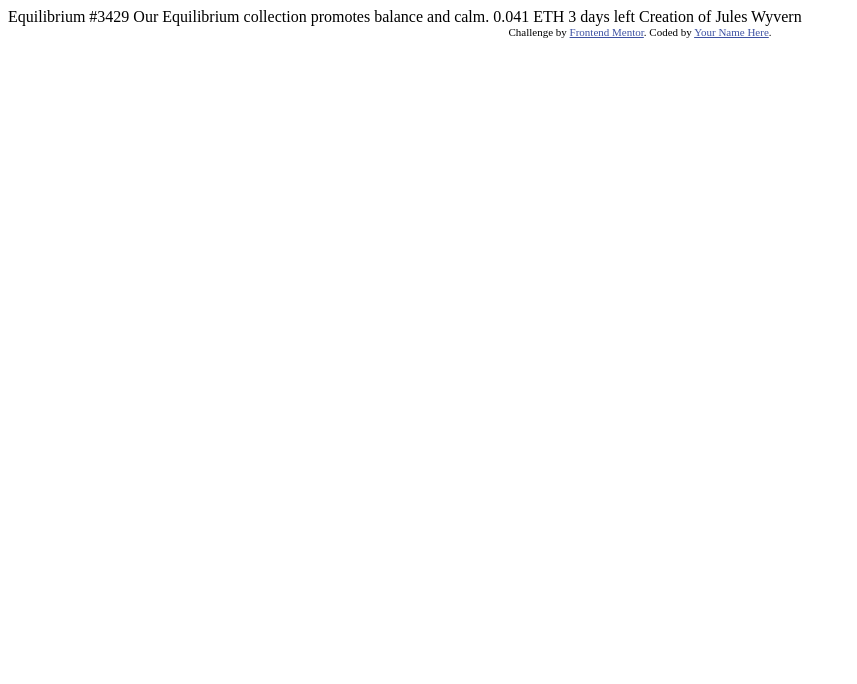
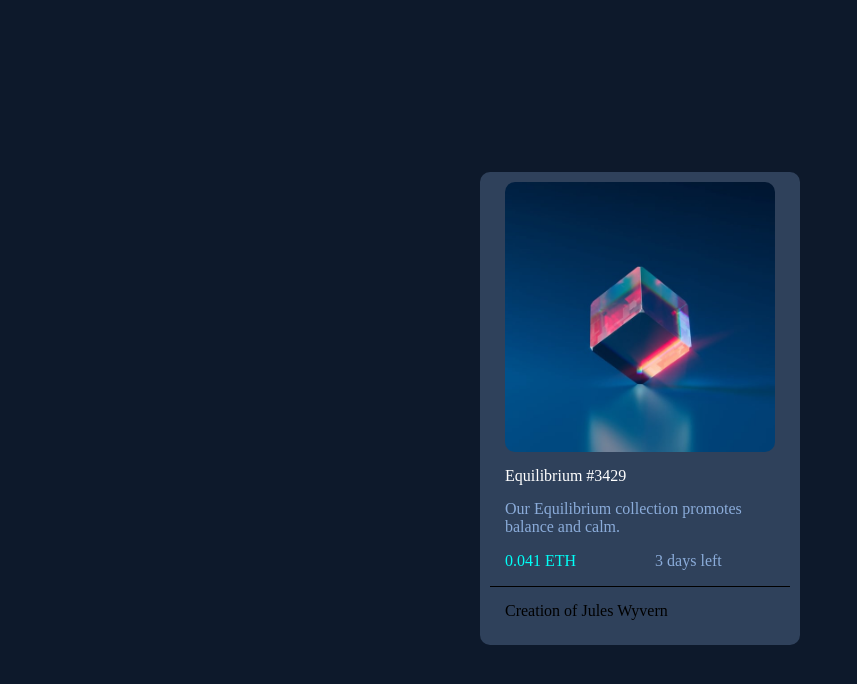
Before and after one commit to ChrisSodapop/EquilibriumCSS, a plain HTML site: page index.html in a window 1280 px wide. Shown: the whole page, without its empty margins (0-857 px from the left). Drawn offline with Linux system fonts and the light colour scheme.

Commit message:
presque terminé

```diff
--- a/index.html
+++ b/index.html
@@ -1,34 +1,32 @@
 <!DOCTYPE html>
 <html lang="en">
+
 <head>
   <meta charset="UTF-8">
-  <meta name="viewport" content="width=device-width, initial-scale=1.0"> <!-- displays site properly based on user's device -->
+  <meta name="viewport" content="width=device-width, initial-scale=1.0">
+  <!-- displays site properly based on user's device -->
 
   <link rel="icon" type="image/png" sizes="32x32" href="./images/favicon-32x32.png">
   <link rel="stylesheet" href="style.css">
 
   <title>Frontend Mentor | NFT preview card component</title>
+</head>
 
-  <!-- Feel free to remove these styles or customise in your own stylesheet 👍 -->
-  <style>
-    .attribution { font-size: 11px; text-align: center; }
-    .attribution a { color: hsl(228, 45%, 44%); }
-  </style>
-</head>
 <body>
+  <section id="fond">
+    <img class="image" src="images/image-equilibrium.jpg" alt="image">
 
-  Equilibrium #3429
+    <p class="Title">Equilibrium #3429</p>
 
-  Our Equilibrium collection promotes balance and calm.
+    <p class="Text">Our Equilibrium collection promotes balance and calm.</p>
 
-  0.041 ETH
-  3 days left
+    <p><span class="color1">0.041 ETH</span>
+    <span class="color2">3 days left</span></p>
 
-  Creation of Jules Wyvern
+    <hr/>
 
-  <div class="attribution">
-    Challenge by <a href="https://www.frontendmentor.io?ref=challenge" target="_blank">Frontend Mentor</a>.
-    Coded by <a href="#">Your Name Here</a>.
-  </div>
+    <p class="Profil">Creation of Jules Wyvern</p>
+  </section>
 </body>
+
 </html>
--- a/style.css
+++ b/style.css
@@ -0,0 +1,54 @@
+body {
+    height: 100vh;
+    background-color: hsl(217, 54%, 11%);
+    display: flex;
+    justify-content: center;
+    flex-direction: column;
+}
+
+#fond {
+    background-color: hsl(215, 32%, 27%);
+    margin: auto;
+    padding: 10px;
+    border-radius: 10px;
+    width: 300px;
+}
+
+.image {
+    height: 270px;
+    width: 270px;
+    margin: auto;
+    display: block;
+    border-radius: 10px;
+}
+
+.Title {
+    color:hsl(0, 0%, 100%);
+    margin: 15px;
+}
+
+.Text {
+  color: hsl(215, 51%, 70%);
+  margin: 15px;
+}
+
+.color1 {
+    margin: 15px;
+    color: hsl(178, 100%, 50%);
+}
+
+.color2 {
+    text-align: end;
+    margin: 60px;
+    color: hsl(215, 51%, 70%);
+}
+
+hr {
+    background-color: black;
+    border:none;
+    height: 1px;
+}
+
+.Profil {
+    margin: 15px;
+}
```
